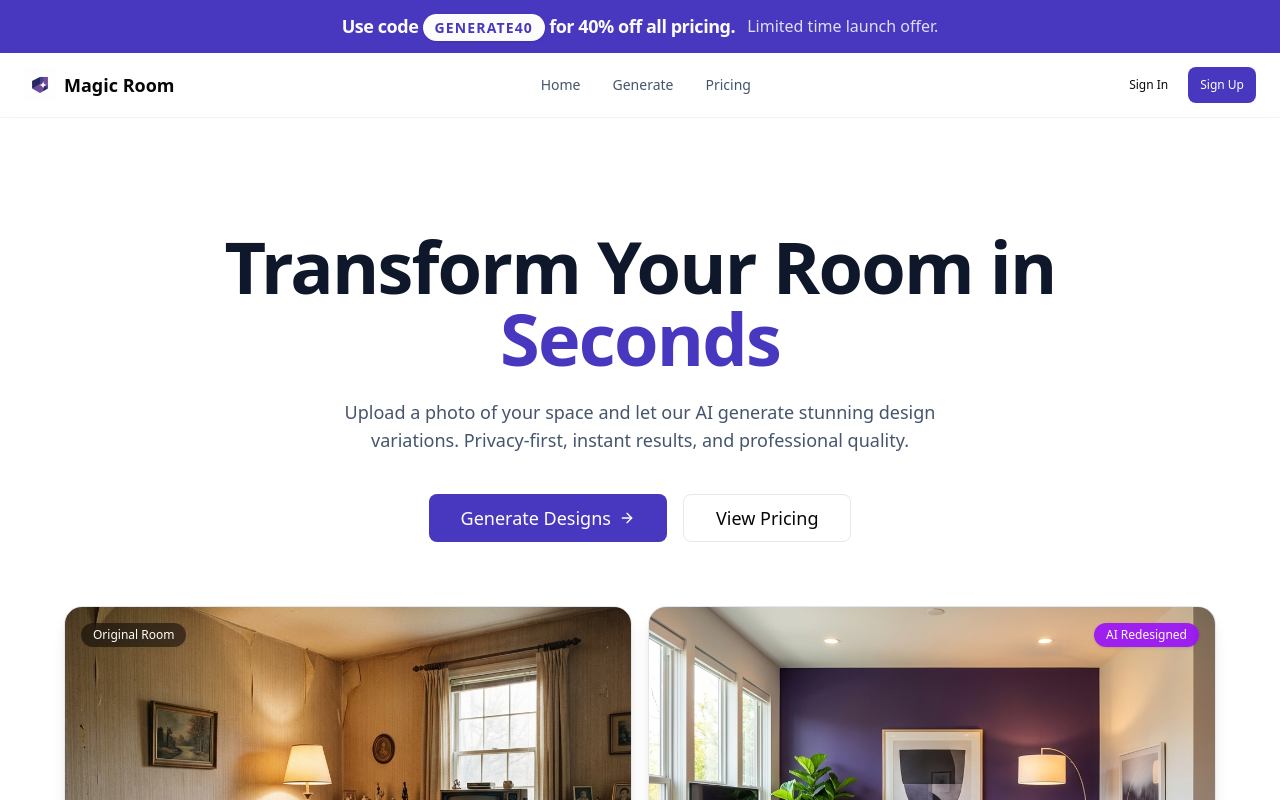
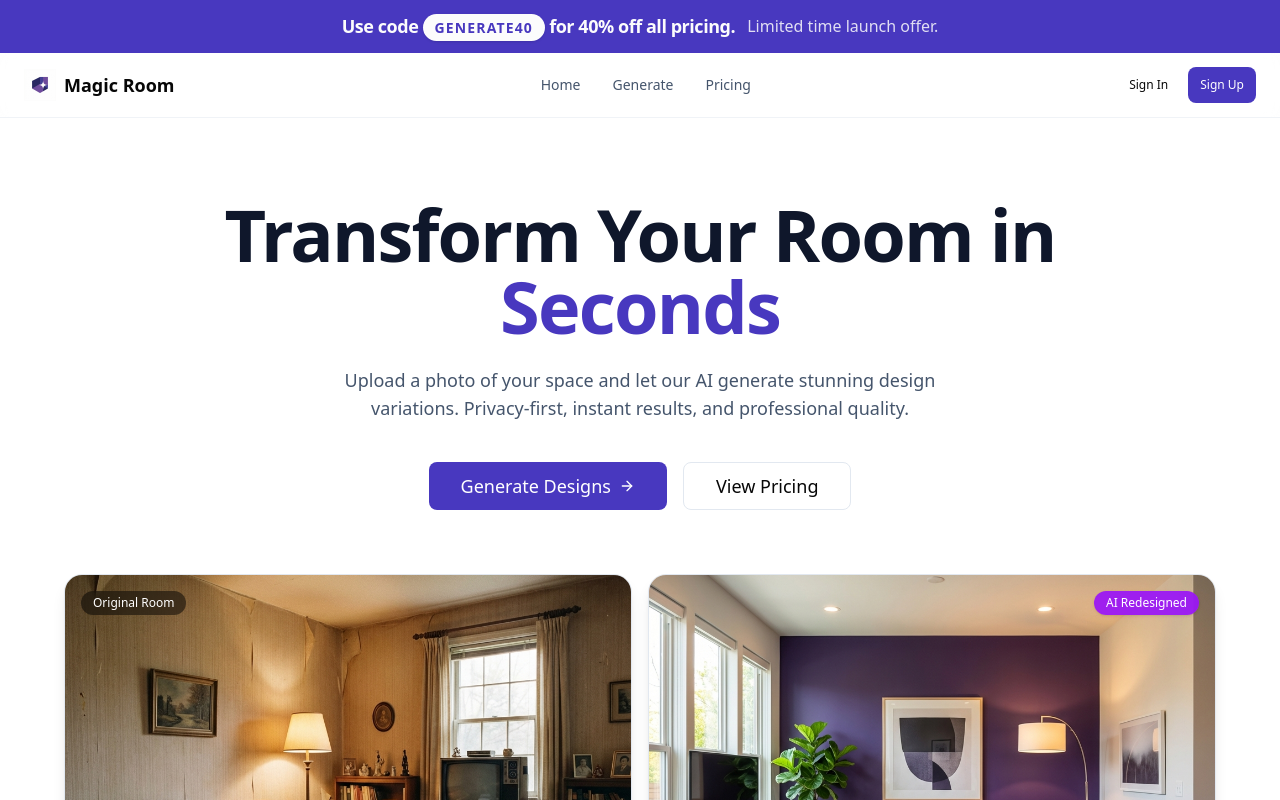
Before and after one commit to ThanosKa/magic-room, a Next.js app: page / in a window 1280 px wide. Shown: the top 800 px of the page. Built offline with nearby package versions, Linux system fonts and the light colour scheme; no server answers.

Commit message:
feat: add footer and home page content components

```diff
--- a/components/footer.tsx
+++ b/components/footer.tsx
@@ -29,7 +29,7 @@
             <h3 className="text-sm font-semibold tracking-wider text-slate-900 dark:text-slate-100">
               Product
             </h3>
-// ... imports must be handled at top, providing full file content for safety or using multi_replace key
+
             <ul className="mt-4 space-y-2">
               <li>
                 <Link
--- a/components/home-content.tsx
+++ b/components/home-content.tsx
@@ -12,7 +12,7 @@
 
     return (
         <PageTransition>
-            <section className="relative overflow-hidden bg-white pb-16 pt-12 dark:bg-slate-950 md:pb-32 md:pt-20">
+            <section className="relative overflow-hidden bg-white pb-16 pt-8 dark:bg-slate-950 md:pb-32 md:pt-12">
                 <div className="container px-4 md:px-6">
                     <div className="flex flex-col items-center text-center">
                         <h1 className="mt-8 max-w-4xl text-4xl font-bold tracking-tight text-slate-900 dark:text-white md:text-6xl lg:text-7xl">
```
